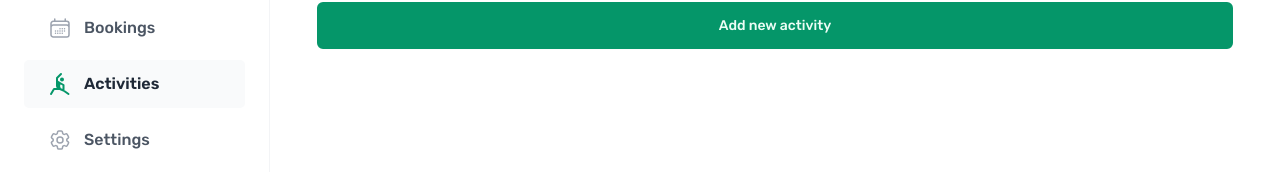
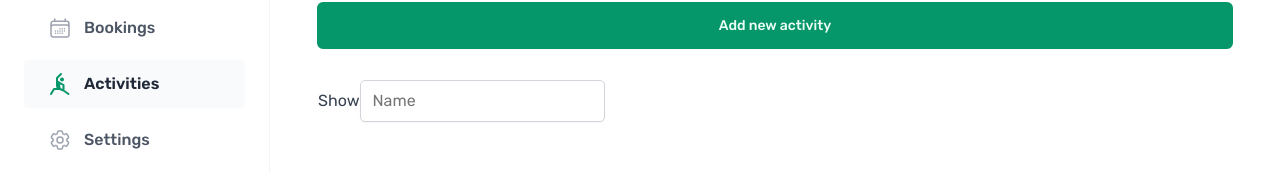
Before and after one commit to liviuschera/gym-pass, a React (Vite) app: page /activities in a window 1280 px wide. Both pictures are taken after a click on the button "Add new activity". Shown: the part 275-447 px from the top of the page. Built offline with nearby package versions, Linux system fonts and the light colour scheme; no server answers; the database is empty.

Commit message:
add input

```diff
--- a/src/pages/Activities.jsx
+++ b/src/pages/Activities.jsx
@@ -2,11 +2,12 @@ import Heading from "../ui/Heading";
 import ActivityTable from "../components/activities/ActivityTable";
 import Button from "../ui/Button";
 import { useState } from "react";
+import Input from "../ui/Input";
 // import { useEffect } from "react";
 // import { getActivities } from "../services/getActivities";
 
 function Activities() {
-    const [showForm, setShowForm] = useState(false);
+    const [show, setShow] = useState(false);
     // useEffect(function () {
     //     (async () => console.log(await getActivities()))();
     // }, []);
@@ -17,9 +18,15 @@ function Activities() {
         <>
             <Heading>All activities</Heading>
             <ActivityTable />
-            <Button onClick={() => setShowForm((show) => !show)} type="button">
+            <Button onClick={() => setShow((show) => !show)}>
                 Add new activity
             </Button>
+            {show && (
+                <div>
+                    Show
+                    <Input placeholder="Name" type="text"></Input>
+                </div>
+            )}
         </>
     );
 }
--- /dev/null
+++ b/src/ui/Input.jsx
@@ -0,0 +1,11 @@
+import styled from "styled-components";
+
+const Input = styled.input`
+  border: 1px solid var(--color-grey-300);
+  background-color: var(--color-grey-0);
+  border-radius: var(--border-radius-sm);
+  padding: 0.8rem 1.2rem;
+  box-shadow: var(--shadow-sm);
+`;
+
+export default Input;
```
